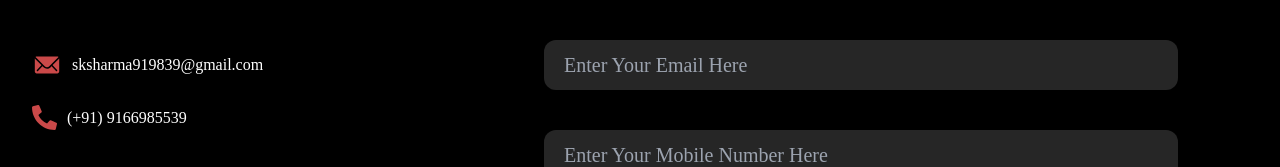
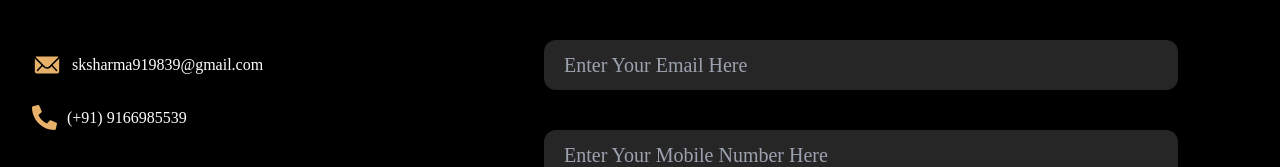
Before and after one commit to sksharma919839/portfolio, a React (Create React App) app: page / in a window 1280 px wide. Shown: the part 1534-1701 px from the top of the page. Built offline with nearby package versions, Linux system fonts and the light colour scheme; no server answers.

Commit message:
Update Contact.jsx

```diff
--- a/src/components/Contact/Contact.jsx
+++ b/src/components/Contact/Contact.jsx
@@ -18,19 +18,19 @@ function Contact() {
               Contact Me
             </h2>
             <div className="flex items-center my-[25px]">
-              <IoIosMail className="text-[#ca4949]" size={30} />
+              <IoIosMail className="text-[#e7b169]" size={30} />
               <a
                 href="mailto:sksharma919839@gmail.com"
-                className="text-[#ffffff] text-[16px] mx-[10px]  transition-all  duration-300 hover:text-[#ca4949]"
+                className="text-[#ffffff] text-[16px] mx-[10px]  transition-all  duration-300 hover:text-[#e7b169]"
               >
                 sksharma919839@gmail.com
               </a>
             </div>
             <div className="flex items-center">
-              <FaPhoneAlt size={25} className="text-[#ca4949]" />
+              <FaPhoneAlt size={25} className="text-[#e7b169]" />
               <a
                 href="tel:+919166985539"
-                className="text-[#ffffff]  text-[16px] mx-[10px]  transition-all  duration-300 hover:text-[#ca4949]"
+                className="text-[#ffffff]  text-[16px] mx-[10px]  transition-all  duration-300 hover:text-[#e7b169]"
               >
                 (+91) 9166985539
               </a>
@@ -51,13 +51,13 @@ function Contact() {
               >
                 <AiFillInstagram
                   size={30}
-                  className="text-[#757575] mt-3 hover:mt-2 hover:text-[#ca4949] mx-[5px]  transition-all duration-700"
+                  className="text-[#757575] mt-3 hover:mt-2 hover:text-[#e7b169] mx-[5px]  transition-all duration-700"
                 />
               </Link>
               <Link to="https://wa.me/qr/SCCVDYWT7ZU6O1" target="_blank">
                 <IoLogoWhatsapp
                   size={30}
-                  className="text-[#757575] mt-3 hover:mt-2 hover:text-[#ca4949] mx-[10px] transition-all duration-700"
+                  className="text-[#757575] mt-3 hover:mt-2 hover:text-[#e7b169] mx-[10px] transition-all duration-700"
                 />
               </Link>
             </div>
```
